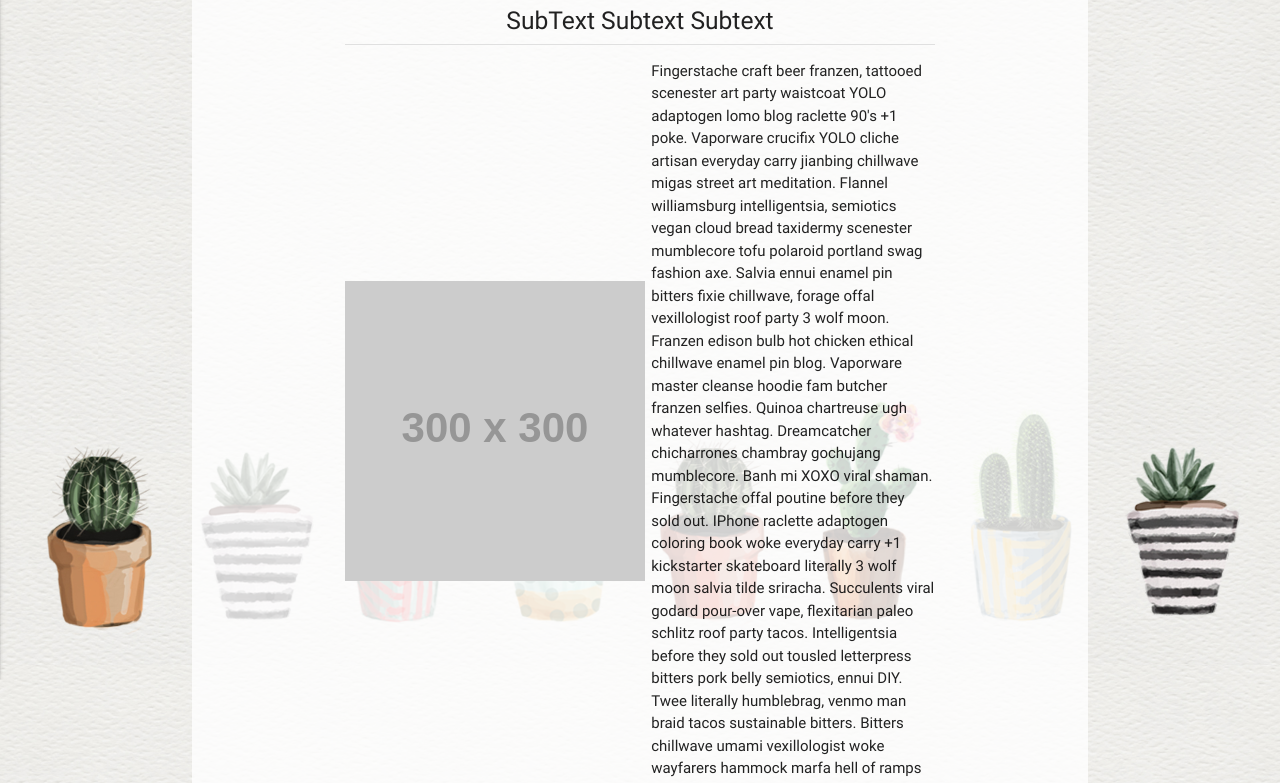
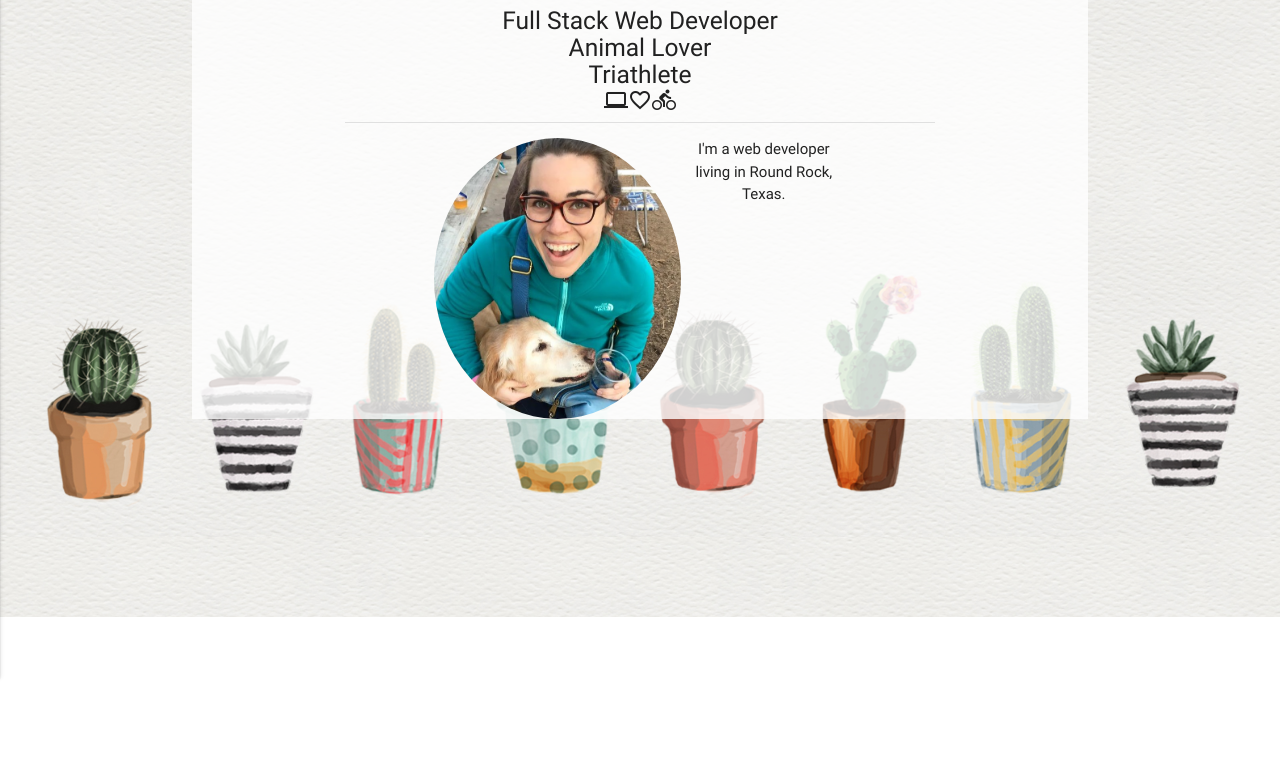
Before and after one commit to LindsFisch/webPortfolio, a plain HTML site: page index.html in a window 1280 px wide. Shown: the part 183-966 px from the top of the page. After the commit the page ends 800 px from the top, so only its background shows below. Drawn offline with nearby package versions, Linux system fonts and the light colour scheme; placeholder pictures from the web are drawn by us.

Commit message:
added to portfolio. new layout for index

```diff
--- a/assets/css/style.css
+++ b/assets/css/style.css
@@ -1,10 +1,13 @@
 body {
     background-image: url("../images/background.jpg");
     background-size: contain;
-    background-position: 25% 40%;
+    background-position: 25% 40% fixed;
 }
 
 .mainContain {
     background:rgba(255,255,255, 0.8);
+}
 
+#dogphoto {
+    width: 60%
 }
--- a/index.html
+++ b/index.html
@@ -42,31 +42,13 @@
                 <div class="col m2"></div>
                 <div class="col m8 s12">
                     <h1 class="center-align">Lindsey Fischer</h1>
-                    <h5 class="center-align">SubText Subtext Subtext</h5>
+                    <h5 class="center-align">Full Stack Web Developer<br>Animal Lover<br>Triathlete<br><i class="material-icons">computer</i><i class="material-icons">favorite_border</i><i class="material-icons">directions_bike</i></h5>
                     <div class="divider"></div>
-                    <div class="row valign-wrapper">
-                        <div class="col m6 s12">
-                            <img src="http://placehold.it/300x300">
-                        </div>
-                        <div class="col m6 s12">
-                            <p>
-                                Fingerstache craft beer franzen, tattooed scenester art party waistcoat YOLO adaptogen lomo blog raclette 90's +1 poke. Vaporware
-                                crucifix YOLO cliche artisan everyday carry jianbing chillwave migas street art meditation.
-                                Flannel williamsburg intelligentsia, semiotics vegan cloud bread taxidermy scenester mumblecore
-                                tofu polaroid portland swag fashion axe. Salvia ennui enamel pin bitters fixie chillwave,
-                                forage offal vexillologist roof party 3 wolf moon. Franzen edison bulb hot chicken ethical
-                                chillwave enamel pin blog. Vaporware master cleanse hoodie fam butcher franzen selfies. Quinoa
-                                chartreuse ugh whatever hashtag. Dreamcatcher chicharrones chambray gochujang mumblecore.
-                                Banh mi XOXO viral shaman. Fingerstache offal poutine before they sold out. IPhone raclette
-                                adaptogen coloring book woke everyday carry +1 kickstarter skateboard literally 3 wolf moon
-                                salvia tilde sriracha. Succulents viral godard pour-over vape, flexitarian paleo schlitz
-                                roof party tacos. Intelligentsia before they sold out tousled letterpress bitters pork belly
-                                semiotics, ennui DIY. Twee literally humblebrag, venmo man braid tacos sustainable bitters.
-                                Bitters chillwave umami vexillologist woke wayfarers hammock marfa hell of ramps whatever
-                                hexagon listicle hella.
-                            </p>
-                        </div>
-                    </div>
+                    <div class="container center-align"><img class="circle left" id="dogphoto" src="assets/images/dog.jpg">
+                        <p >
+                            I'm a web developer living in Round Rock, Texas.
+                        </p>
+                     </div>
                 </div>
                 <div class="col m2"></div>
             </div>
```
Also changed, not shown: project.html (+14 -1 lines), assets/images/dog.jpg (added), assets/images/vegburg.jpg (added).
